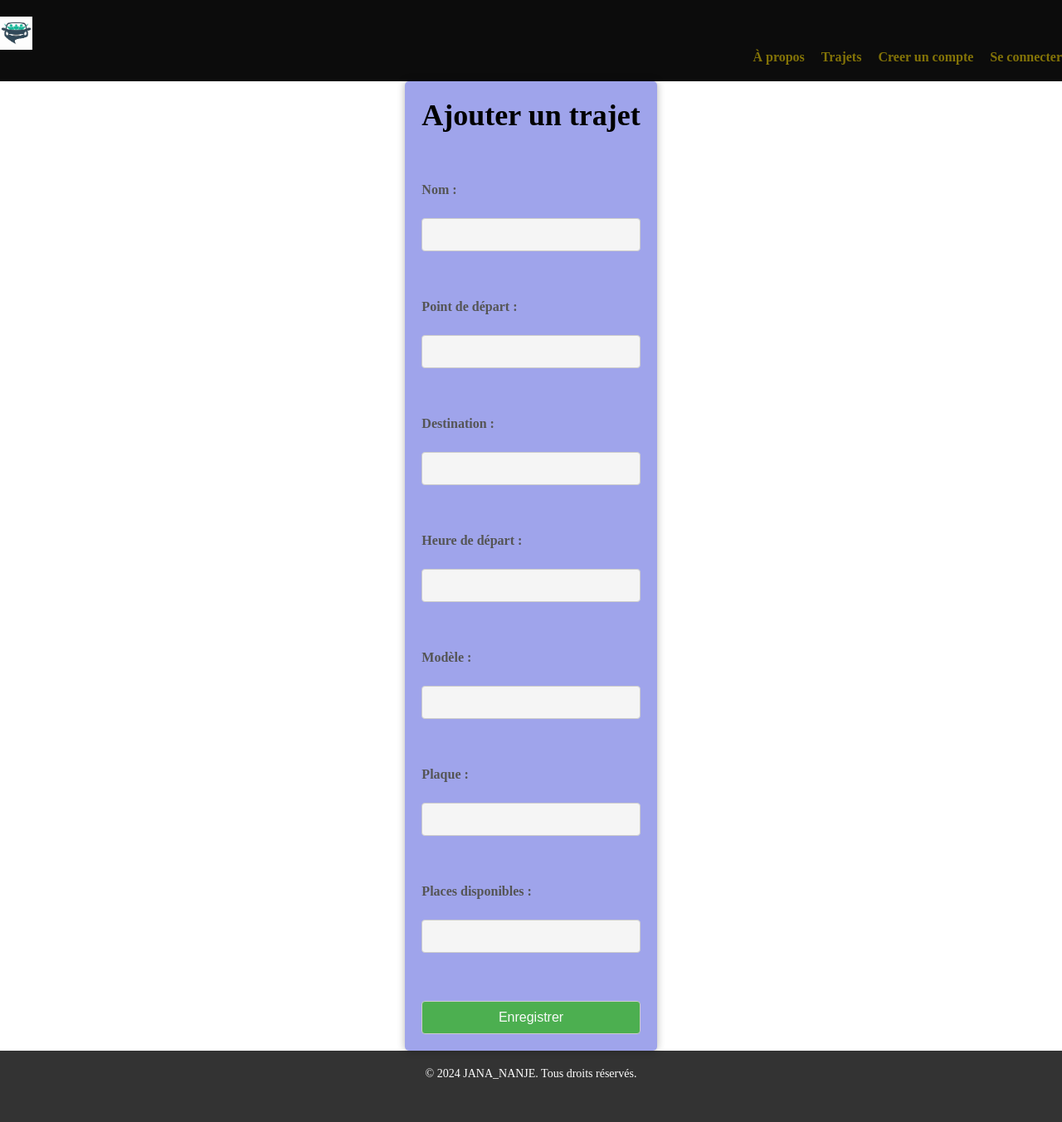
After one commit to PetitGenie/covoiturage, a Django app: page /ajouterTrajet/ in a window 1280 px wide. The commit adds this page. Shown: the whole page at 83% size. Run offline with Django 5.2, Linux system fonts and the light colour scheme.

Commit message:
another commit

```diff
--- a/Stage/urls.py
+++ b/Stage/urls.py
@@ -16,10 +16,9 @@ Including another URLconf
 """
 from django.contrib import admin
 from django.urls import path, include
-from .views import index
+from .views import index, reservationDetails, createtrajet, trajetdetails
 from . import views
-from .views import reservation, createtrajet
-from .views import Trajet
+
 
 urlpatterns = [
     path('admin/', admin.site.urls),
@@ -27,10 +26,10 @@ urlpatterns = [
     path('', index),
      path('login/', views.connexion, name='login'),
     path('logout/', views.deconnexion, name='logout'),
-    path('reservation/', reservation, name='reservation'),
+    path('reservation/', views.reservationDetails, name='reservationDetails'),
     path('trajet/', views.trajetdetails, name='trajet'),
-    path('trajet/', views.createtrajet, name='createtrajet'),
+    path('ajouterTrajet/', views.createtrajet, name='createtrajet'),
     path('commentaires/', views.commentaire, name='commentaire'),
-    path('reservation/', views.create_reservation, name='create_reservation'),
+
     path('register/', views.register, name='register'),
 ]
--- a/Stage/views.py
+++ b/Stage/views.py
@@ -5,7 +5,7 @@ from django.contrib.auth.decorators import login_required
 from django.http import HttpResponse
 from django.contrib.auth.models import User
 from covoiturage.models import Trajet, Reservation
-from .forms import LoginForm
+
 
 def index(request):
 
@@ -40,9 +40,9 @@ def deconnexion(request):
     return redirect("/")
 
 
-def reservation(request):
-    reservations = Reservation.objects.filter(user=request.user)
-    context = {'reservations': reservations}
+def reservationDetails(request):
+    reservation = Reservation.objects.filter(user=request.user)
+    context = {'reservation': reservation}
     return render(request, 'reserver.html', context)
 
 
@@ -59,7 +59,7 @@ def create_reservation(request, trajet_id):
         trajet = Trajet.objects.get(id=trajet_id)
         return render(request, 'reservation_form.html', {'trajet': trajet})
 
-@login_required(login_url='/login')
+
 def createtrajet(request):
     if request.method == 'POST':
         form = TrajetForm(request.POST)
@@ -73,7 +73,7 @@ def createtrajet(request):
         form = TrajetForm()
 
     context = {'form': form}
-    return render(request, 'trajet.html', context)
+    return render(request, 'ajouterTrajet.html', context)
 
 @login_required(login_url='/login')
 def trajetdetails(request):
@@ -96,10 +96,6 @@ def commentaire(request):
     context = {'form': form}
     return render(request, 'commentaire.html', context)
 
-from django.shortcuts import render, redirect
-from django.contrib.auth.models import User
-from django.contrib.auth import login
-
 def register(request):
     if request.method == 'POST':
         username = request.POST['username']
--- a/static/styles.css
+++ b/static/styles.css
@@ -227,50 +227,7 @@ footer {
 
 footer p {
     font-size: 14px;
-}
-
-
-
-/* formulaire */
-form {
-    display: grid;
-    grid-template-columns: 1fr;
-    grid-gap: 20px;
-}
-
-form div {
-    display: flex;
-    flex-direction: column;
-}
-
-label {
-    font-weight: bold;
-    margin-bottom: 5px;
-    color: #555;
-}
-
-input {
-    padding: 10px;
-    border: 1px solid #ccc;
-    border-radius: 4px;
-    font-size: 16px;
-    background-color: #f5f5f5;
-    color: #333;
-}
-
-button[type="submit"] {
-    background-color: #4CAF50;
-    color: white;
-    padding: 12px 20px;
-    border: none;
-    border-radius: 4px;
-    cursor: pointer;
-    font-size: 16px;
-    transition: background-color 0.3s;
-}
-
-button[type="submit"]:hover {
-    background-color: #45a049;
+    color: #fff;
 }
 
 /* messages d'erreur */
@@ -280,3 +237,29 @@ button[type="submit"]:hover {
     text-align: center;
     margin-top: 10px;
 }
+
+/* ajouterTrajet */
+h2{
+    font-size: 36px;
+    margin-bottom: 40px;
+    text-align: center;
+}
+.add {
+    display: flex;
+    flex-direction: column;
+    align-items: center;
+    justify-content: center;
+
+
+  }
+
+  .add form {
+    box-shadow: 0 0 10px rgba(0, 0, 0, 0.3);
+    padding: 20px;
+    border-radius: 5px;
+    background-color: #9fa4eb;
+  }
+.submit{
+    color:hsl(120, 17%, 98%);
+    background-color: #4CAF50;
+}
--- /dev/null
+++ b/templates/ajouterTrajet.html
@@ -0,0 +1,33 @@
+{% extends "index.html" %}
+
+{% block section %}
+<div class="add" >
+
+    <form method="POST" action="{% url 'createtrajet' %}" >
+        {% csrf_token %}
+        <h2>Ajouter un trajet </h2>
+        <label for="nom">Nom :</label>
+        <input type="text" name="nom" id="nom" value="{{ request.user.username }}" autocomplete="username" required><br>
+
+        <label for="point_depart">Point de départ :</label>
+        <input type="text" name="point_depart" id="point_depart" required><br>
+
+        <label for="destination">Destination :</label>
+        <input type="text" name="destination" id="destination" required><br>
+
+        <label for="heure_depart">Heure de départ :</label>
+        <input type="text" name="heure_depart" id="heure_depart" required><br>
+
+        <label for="modele">Modèle :</label>
+        <input type="text" name="modele" id="modele" required><br>
+
+        <label for="plaque">Plaque :</label>
+        <input type="text" name="plaque" id="plaque" required><br>
+
+        <label for="places_dispo">Places disponibles :</label>
+        <input type="number" name="places_dispo" id="places_dispo" required><br>
+
+        <input type="submit" class="submit" value="Enregistrer">
+    </form>
+</div>
+{% endblock %}
--- a/templates/login.html
+++ b/templates/login.html
@@ -1,11 +1,12 @@
 {% extends 'index.html' %}
 {% block section %}
-
-<form action="{% url 'login' %}" method="post" class="login-form">
+<div class="add">
+<form action="{% url 'login' %}" method="post" class="add">
     {% csrf_token %}
     {% if erreur %}
         <p>{{ erreur }}</p>
     {% endif %}
+    <h3>Connectez-vous</h3>
     <div>
         {{ connection_form.username.label_tag }}
         {{ connection_form.username }}
@@ -18,4 +19,5 @@
     </div>
     <button class="submit" type="submit">Se connecter</button>
 </form>
+</div>
 {% endblock %}
--- a/templates/reserver.html
+++ b/templates/reserver.html
@@ -1,4 +1,5 @@
 {% extends 'index.html' %}
+
 {% block section %}
      {% for reservation in reservations %}
         <div class="reservation">
```
Also changed, not shown: templates/register.html (+4 -3 lines), templates/trajet.html (+9 -34 lines), db.sqlite3.
